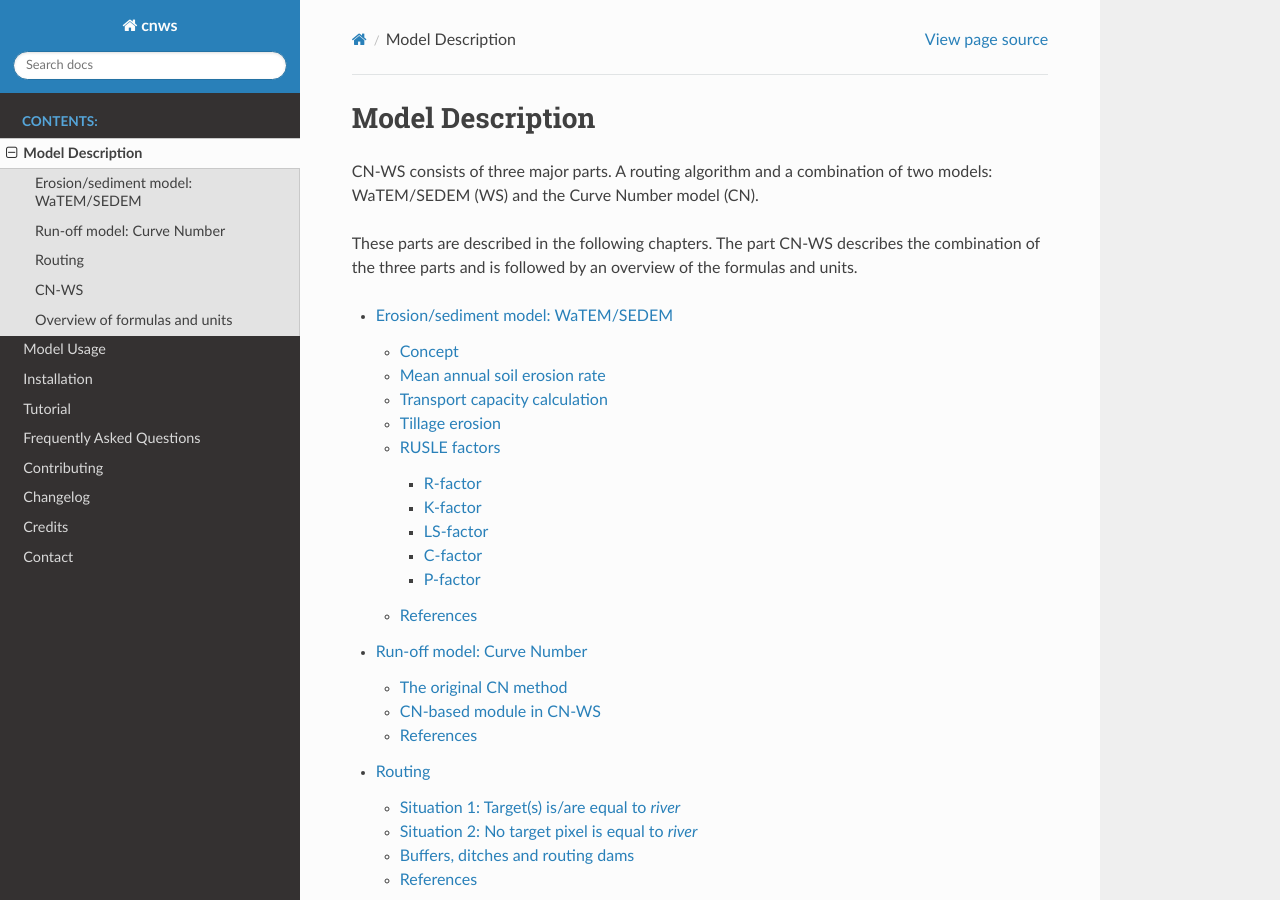
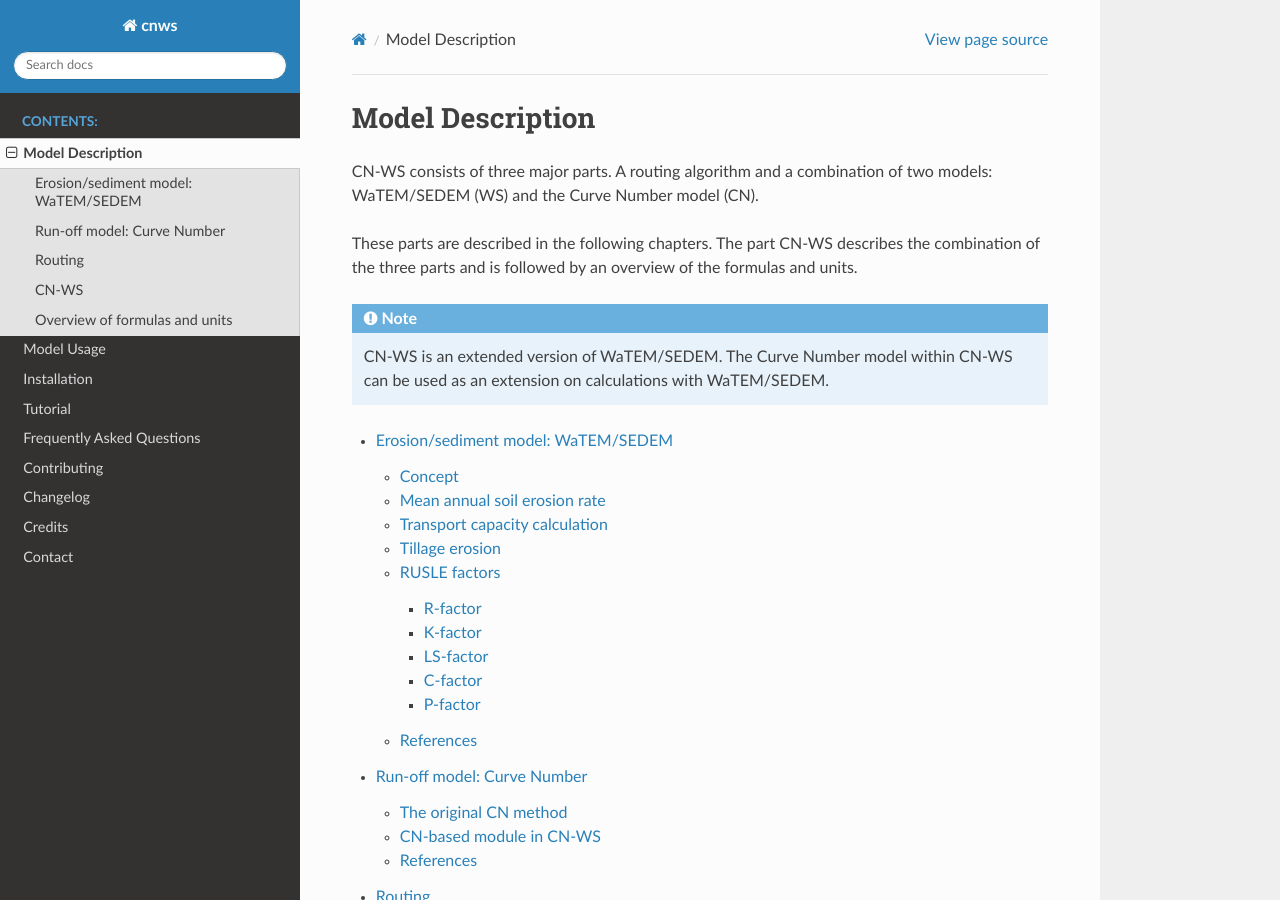
Before and after one commit to watem-sedem/watem-sedem, a Sphinx documentation site: the page built from docs/model.rst, in a window 1280 px wide and 900 px high. Built offline with Sphinx 7.4.7 and the Read the Docs theme 2.0.0, drawn with Linux system fonts in a browser that asks for light colours.

Commit message:
Add explicit note that CN is an extension on WS

```diff
--- a/docs/model.rst
+++ b/docs/model.rst
@@ -11,6 +11,10 @@ These parts are described in the following chapters. The part CN-WS describes th
 combination of the three parts and is followed by an overview of the formulas
 and units.
 
+.. note::
+    CN-WS is an extended version of WaTEM/SEDEM. The Curve Number model within
+    CN-WS can be used as an extension on calculations with WaTEM/SEDEM.
+
 .. toctree::
 
   watem-sedem
```
